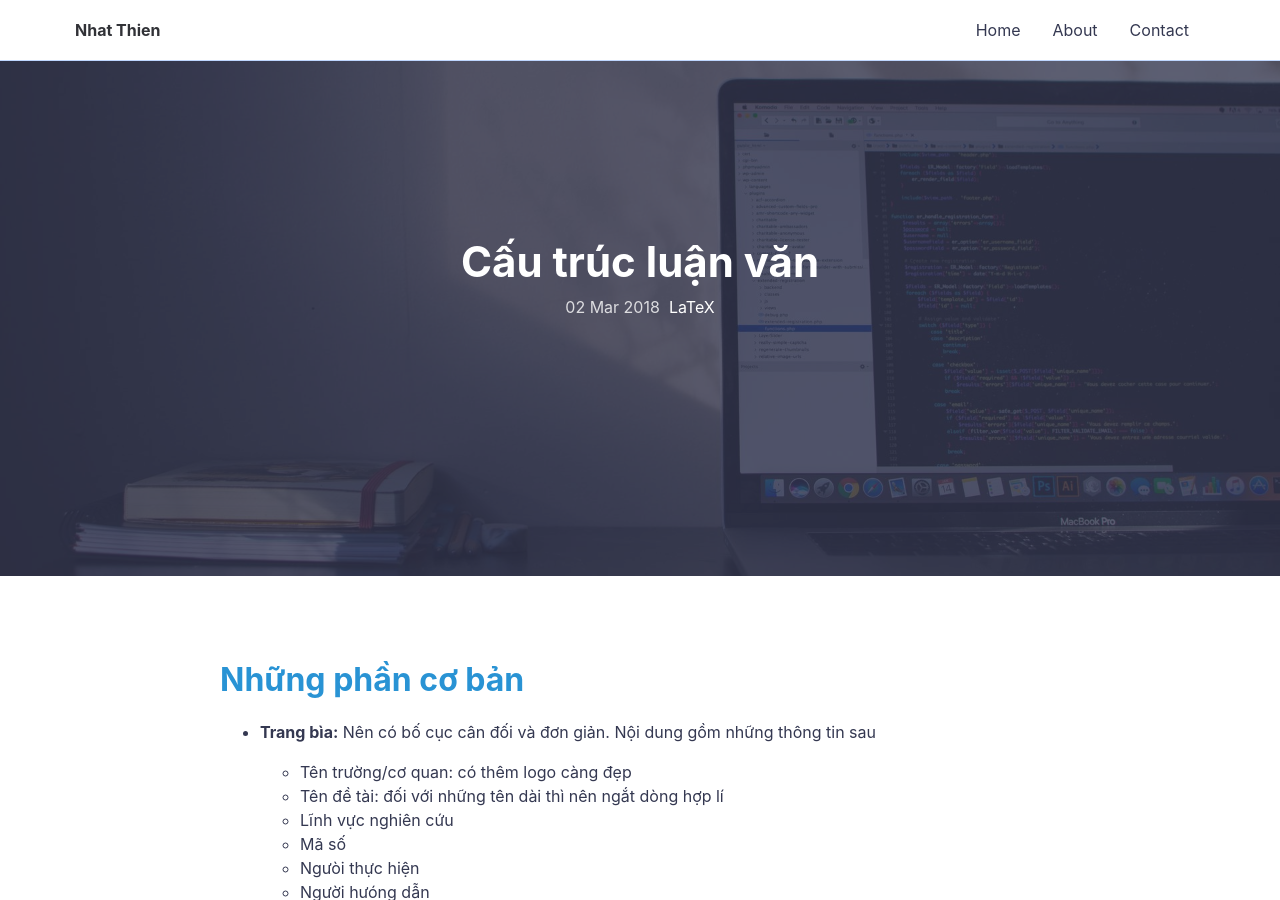
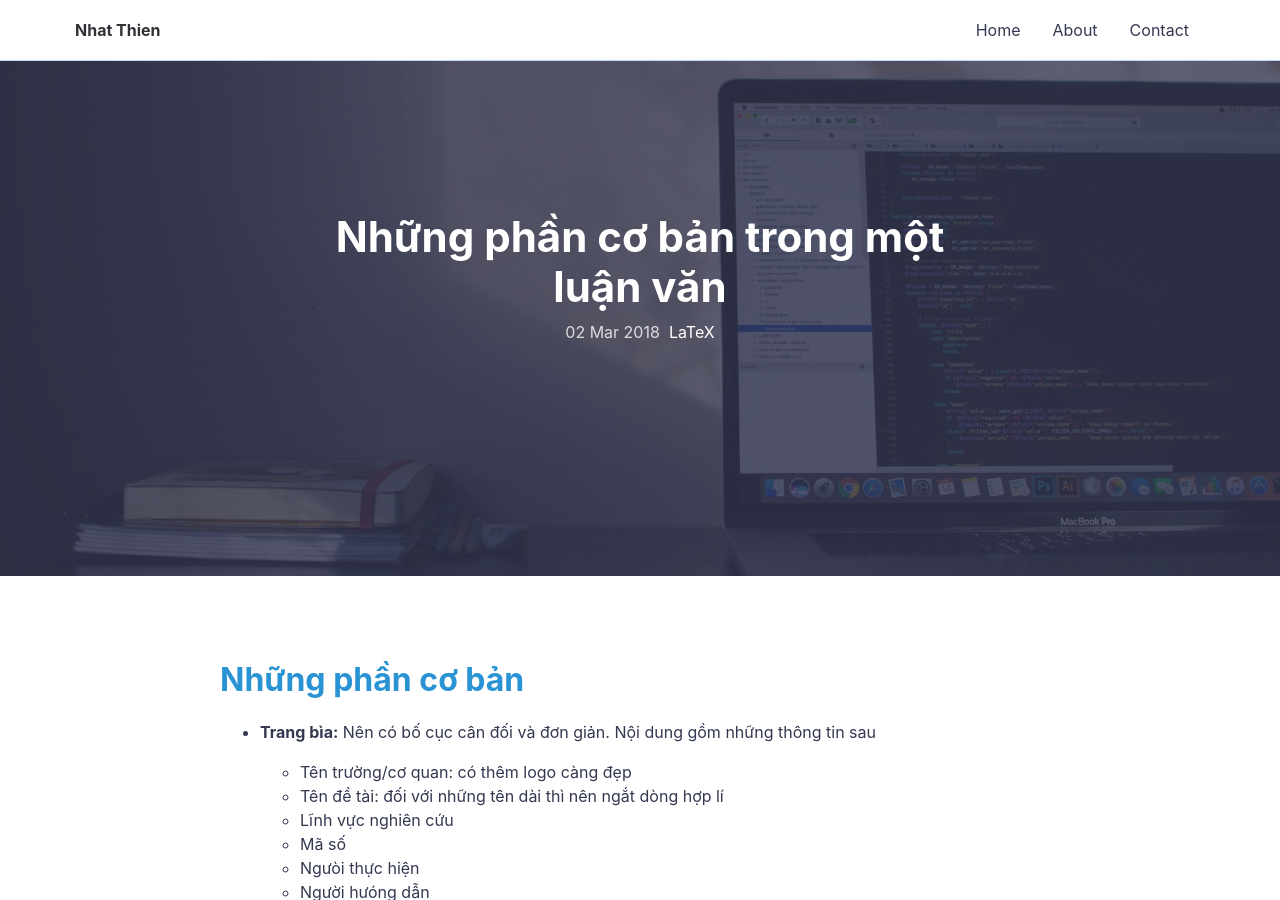
Before and after one commit to pnt-share/pnt-share.github.io, a Jekyll site: the page built from _posts/2018-03-02-phan-phoi-xac-suat-thuong-dung.md, in a window 1280 px wide and 900 px high. Built offline with Jekyll 4.4.1, drawn with Linux system fonts in a browser that asks for light colours; nearby versions of some CDN libraries.

Commit message:
Sua tieu de

```diff
--- a/_posts/2018-03-02-phan-phoi-xac-suat-thuong-dung.md
+++ b/_posts/2018-03-02-phan-phoi-xac-suat-thuong-dung.md
@@ -1,7 +1,7 @@
 ---
 layout: post
-title: Cấu trúc luận văn
-summary: Tàu liệu khoa học, đặc biệt là luận văn (thesis), bài báo (paper), sách (book),... cần tuân theo một số quy ước nhất định.
+title: Những phần cơ bản trong một luận văn
+summary: Tài liệu khoa học, đặc biệt là luận văn (thesis), bài báo (paper), sách (book),... cần tuân theo một số quy ước nhất định.
 featured-img: emile-perron-190221
 tags:
 categories: [LaTeX]
```
Also changed, not shown: 3 other files.
